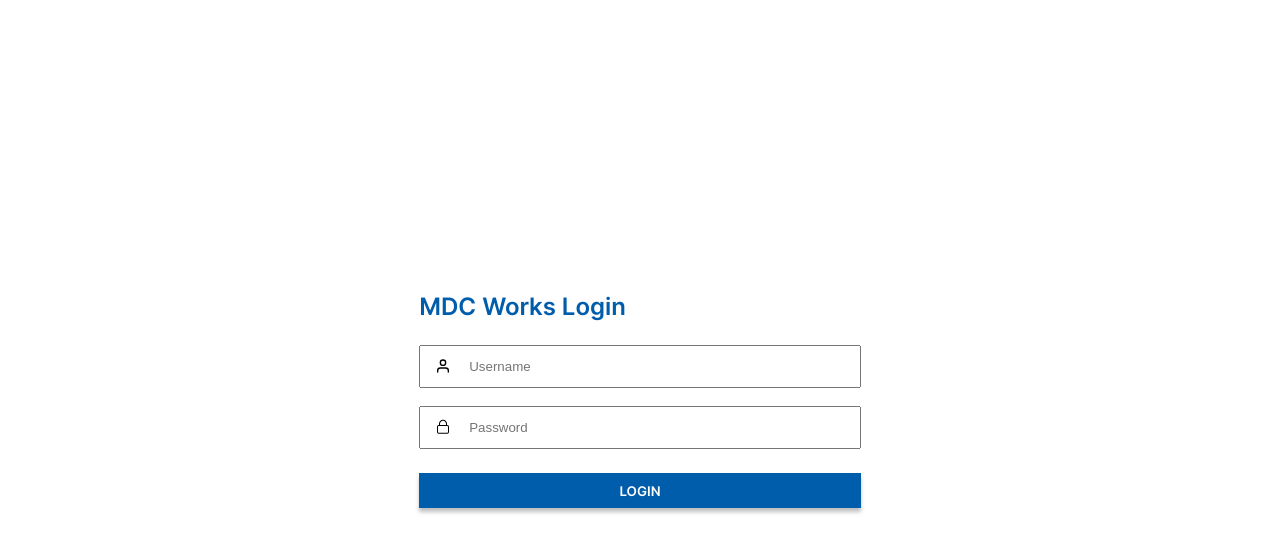
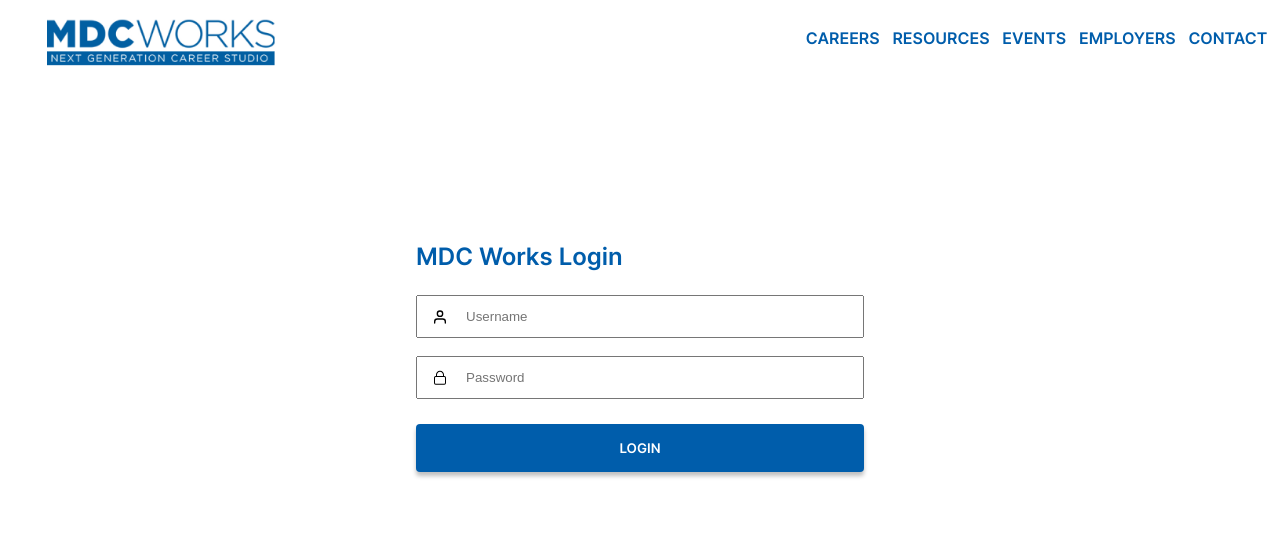
Before and after one commit to ivanapejicic/mdcworks, a React (Create React App) app in the folder client/: page / in a window 1280 px wide. Shown: the top 552 px of the page. Built offline with nearby package versions, Linux system fonts and the light colour scheme.

Commit message:
Header component added

```diff
--- /dev/null
+++ b/client/src/assets/components/Header/Header.js
@@ -0,0 +1,21 @@
+import './Header.scss';
+import logo from '../../images/logo.jpg'
+import { Link } from "react-router-dom";
+
+function Header(){
+    return(
+        <div className='header'>
+            <img className='header__logo' src={logo} alt='logo for MDC Works'/>
+            <nav className='header__nav'>
+                <Link className='header__nav-link' to='https://mdc.edu/'>CAREERS</Link>
+                <Link className='header__nav-link' to='https://mdc.edu/'>RESOURCES</Link>
+                <Link className='header__nav-link' to='https://mdc.edu/'>EVENTS</Link>
+                <Link className='header__nav-link' to='https://mdc.edu/'>EMPLOYERS</Link>
+                <Link className='header__nav-link' to='https://mdc.edu/'>CONTACT</Link>
+
+            </nav>
+        </div>
+    )
+}
+
+export default Header;
--- /dev/null
+++ b/client/src/assets/components/Header/Header.scss
@@ -0,0 +1,35 @@
+@use '../../styles/partials/typography' as *;
+@use '../../styles/partials/mixin' as *;
+@use '../../styles/partials/variables' as *;
+
+.header {
+    display: flex;
+    justify-content: space-between;
+    align-items: center;
+
+    &__logo {
+        width: 40%;
+        max-width: 20rem;
+    }
+
+    &__nav {
+        display: flex;
+        align-items: center;
+        list-style: none;
+
+        &-link {
+            margin-right: .8rem;
+            text-decoration: none;
+            color: $mdcblue;
+            font-family: 'Inter';
+            font-size: 0.7rem;
+
+            @include tablet{
+                font-size: 1rem;
+            }
+
+            &:hover {
+                transform: scale(1.05)            }
+        }
+    }
+}
--- a/client/src/assets/pages/Login/Login.js
+++ b/client/src/assets/pages/Login/Login.js
@@ -1,6 +1,7 @@
 import './Login.scss';
 import { FiUser } from "react-icons/fi";
 import { GoLock } from "react-icons/go";
+import Header from '../../components/Header/Header';
 
 function Login(){
 
@@ -18,6 +19,8 @@
     }
 
     return(
+        <>
+        <Header/>
         <div className='login'>
             <form className='form' onSubmit={handleSubmit}>
                 <h2 className='form__title'>MDC Works Login</h2>
@@ -35,6 +38,7 @@
 
             </form>
         </div>
+        </>
     )
 }
 
--- a/client/src/assets/pages/Login/Login.scss
+++ b/client/src/assets/pages/Login/Login.scss
@@ -8,7 +8,7 @@
     flex-direction: column;
     align-items: center;
     justify-content: center;
-    height: 100vh;
+    height: 70vh;
 
     &__title {
         padding: 1rem;
@@ -21,7 +21,7 @@
 
     .form {
         width: 30rem;
-        padding: 1.2rem;
+        padding: 1rem;
 
         &__title {
             margin-bottom: .5rem;
@@ -37,6 +37,7 @@
             align-items: center;
             justify-content: baseline;
 
+
             &-icon {
                 position: absolute;
                 left: 1rem;
@@ -46,6 +47,7 @@
                 width: 100%;
                 padding: .75rem;
                 padding-left: 3rem;
+
             }
 
         }
@@ -55,8 +57,9 @@
             background-color: $mdcblue;
             color: white;
             border: none;
+            border-radius: .25rem;
             margin-top: .4rem;
-            padding: .6rem;
+            padding: 1rem;
             box-shadow: 0px 4px 4px rgba(0, 0, 0, 0.25);
             font-family: 'Inter';
 
@@ -66,7 +69,7 @@
             }
 
             &:hover {
-                background-color: white;
+                transform: scale(1.03);
             }
         }
     }
```
